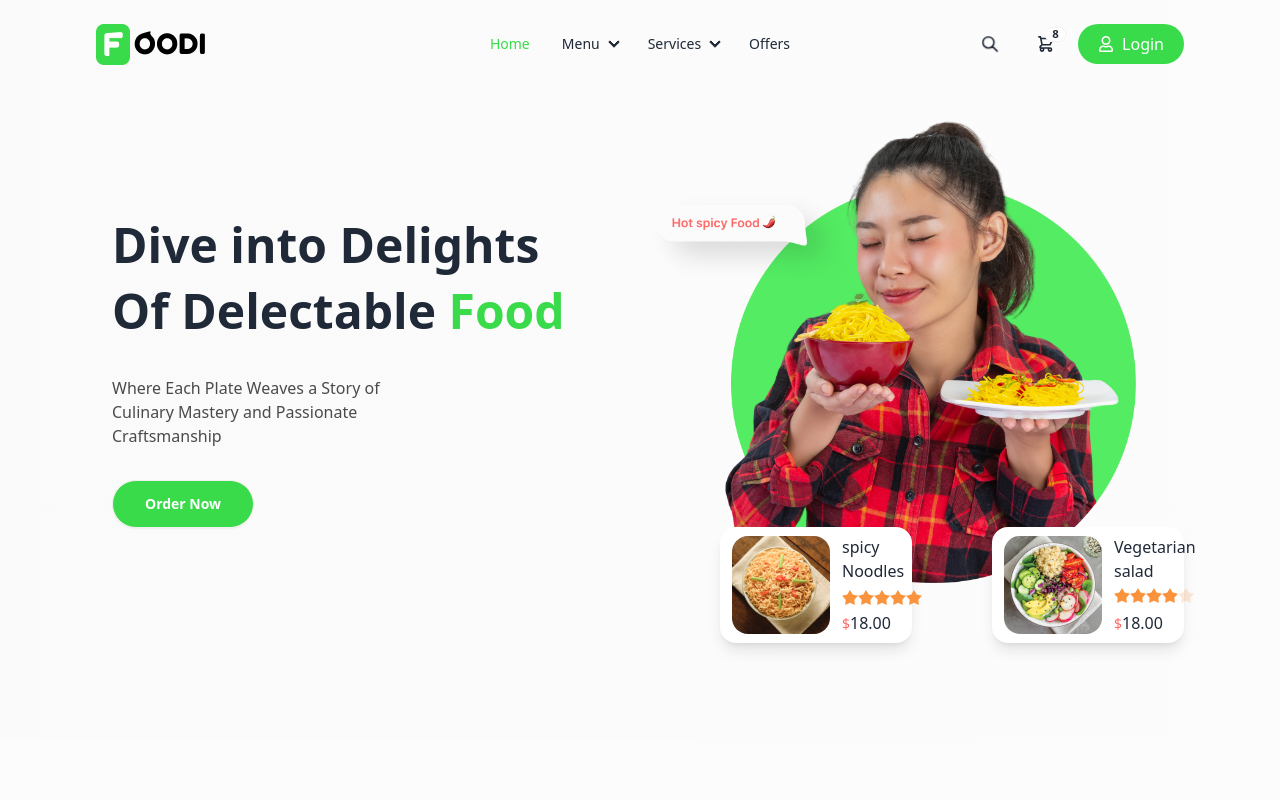
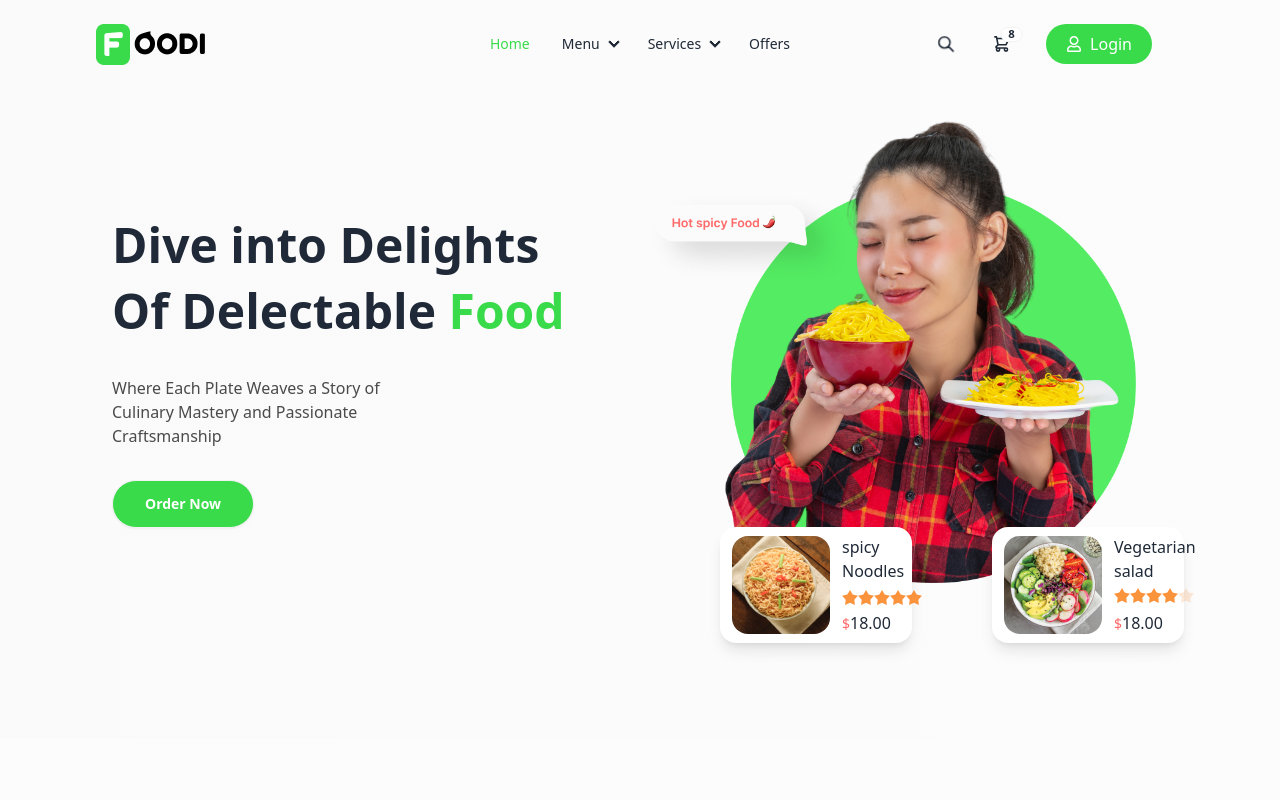
Before and after one commit to charuka97/Foody_Ecommerce_MERN_Web_Aplication, a React (Vite) app: page / in a window 1280 px wide. Shown: the top 800 px of the page. Built offline with nearby package versions, Linux system fonts and the light colour scheme; no server answers.

Commit message:
do sme styling

```diff
--- a/src/components/Cards.jsx
+++ b/src/components/Cards.jsx
@@ -20,7 +20,7 @@ const Cards = ({ item }) => {
       </div>
       <Link to={`/menu/${item._id}`}>
         <figure>
-          <img src={item.image} alt="Shoes" className="hover:scale-105 transition-all duration-300 md:h-72" />
+          <img src={item.image} alt="" className="hover:scale-105 transition-all duration-300 md:h-45" />
         </figure>
       </Link>
       <div className="card-body">
--- a/src/components/Navbar.jsx
+++ b/src/components/Navbar.jsx
@@ -153,8 +153,9 @@ const Navbar = () => {
             </div>
           </div>
 
-          {/* Contact button */}
-          {user ? (
+       <div className="md:pl-3 pr-8">
+           {/* Contact button */}
+           {user ? (
             <Profile user={user} />
           ) : (
             <button
@@ -164,6 +165,7 @@ const Navbar = () => {
               <FaRegUser /> Login
             </button>
           )}
+       </div>
 
           {/* Modal */}
           <Modal />
```
